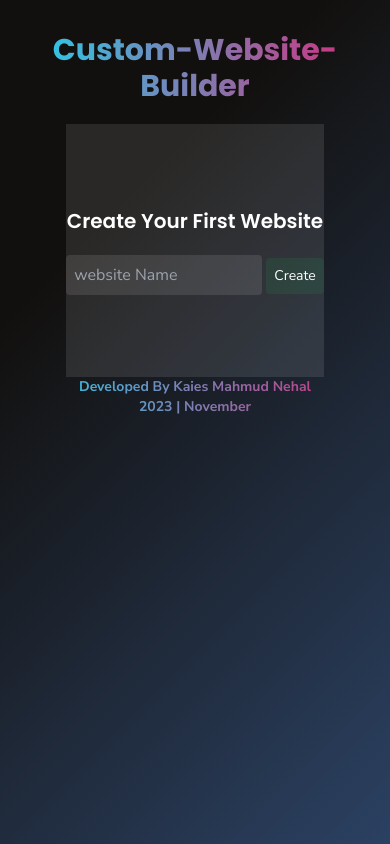
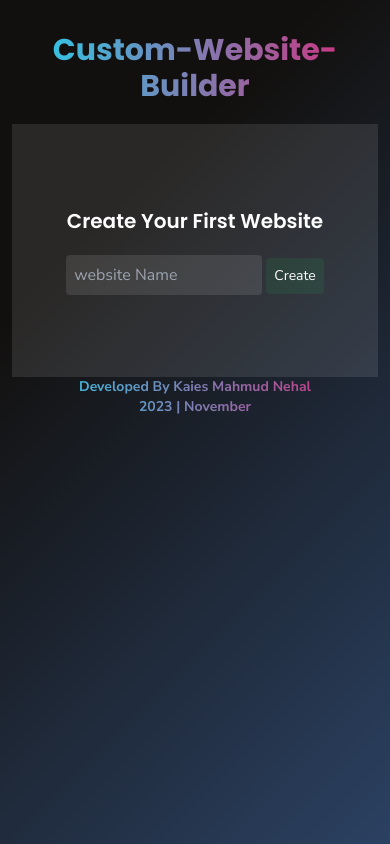
Before and after one commit to kaiesmahmud/website-builder-sveltekit-grapesjs, a SvelteKit app: page / in a window 390 px wide. Built offline with nearby package versions, Linux system fonts and the light colour scheme.

Commit message:
css updated

```diff
--- a/src/lib/components/process-1/NewWebsiteNameComponent.svelte
+++ b/src/lib/components/process-1/NewWebsiteNameComponent.svelte
@@ -19,7 +19,7 @@
         }
     }
 </script>
-<div class="md:w-[60%] flex flex-col min-h-[30vh] items-center justify-center gap-5 bg-white/10">
+<div class="w-full md:w-[60%] flex flex-col min-h-[30vh] items-center justify-center gap-5 bg-white/10">
     <div class="text-center ">
       <h3 class="font-semibold text-xl md:text-3xl">Create Your First Website</h3>
     </div>
@@ -27,4 +27,4 @@
       <input bind:value={websiteName} class={`${inputStyle}`} type="text" placeholder="website Name" />
       <button on:click={handleNewWebsiteName} class="bg-green-500/10 hover:bg-green-500/50 p-2 md:p-5 rounded text-sm md:text-md">Create</button>
     </div>
-  </div>
+</div>
--- a/src/routes/+page.svelte
+++ b/src/routes/+page.svelte
@@ -6,8 +6,8 @@
 </script>
 
 
-
-<h1 class="py-5 text-3xl md:text-5xl font-bold  text-center text-transparent capitalize bg-clip-text bg-gradient-to-r from-cyan-400 to-pink-600">
+<div>
+  <h1 class="py-5 p-1 w-full text-3xl md:text-5xl font-bold  text-center text-transparent capitalize bg-clip-text bg-gradient-to-r from-cyan-400 to-pink-600">
     Custom-Website-Builder
   </h1>
   {#if $processStep == 1}
@@ -27,3 +27,5 @@
   {:else}
      <!-- else content here -->
   {/if}
+
+</div>
```
Lines whose indentation alone changed are shown as unchanged.
